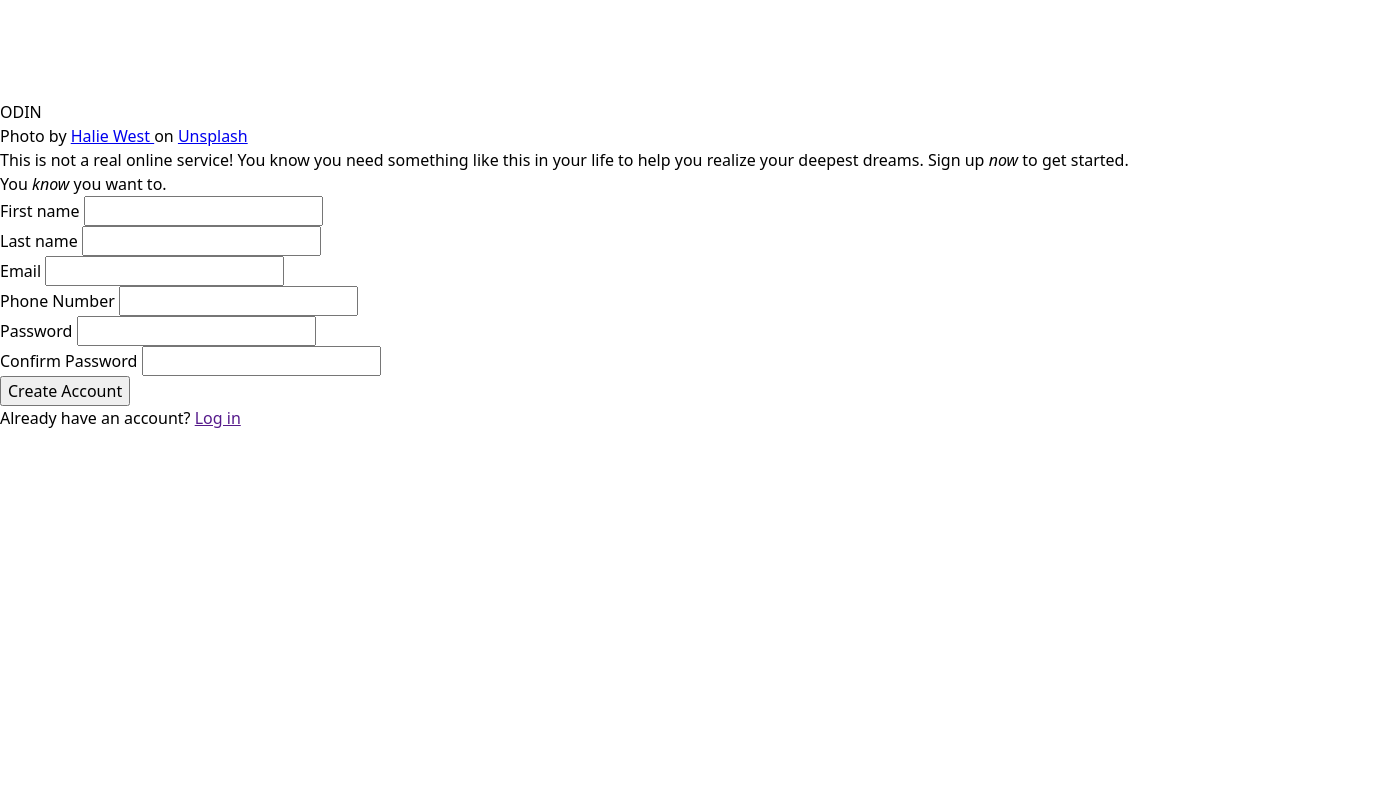
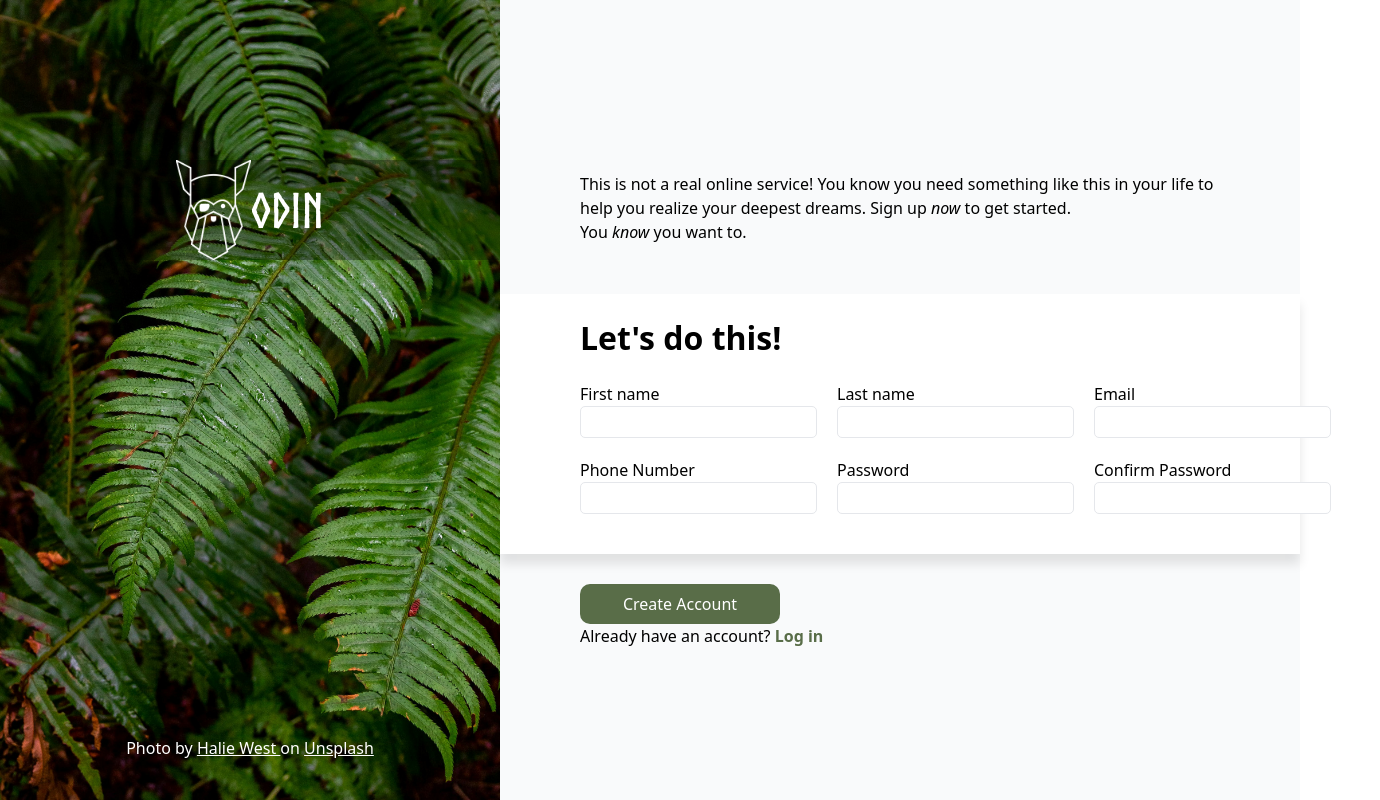
Before and after one commit to Huangphoux/odin-sigh_nap, a plain HTML site: page index.html in a window 1280 px wide. Shown: the whole page, 1380 px wide, since content can reach past the window. Drawn offline with Linux system fonts and the light colour scheme.

Commit message:
Begin styling

```diff
--- a/index.html
+++ b/index.html
@@ -38,6 +38,8 @@
                 <div>You <em>know</em> you want to.</div>
             </div>
             <div class="form">
+                <div>Let's do this!</div>
+
                 <form action="get">
                     <div>
                         <label for="first-name">First name</label>
--- a/style.css
+++ b/style.css
@@ -202,11 +202,11 @@ summary {
     display: list-item;
 }
 
-body {
+/* body {
     background-color: Canvas;
     color: CanvasText;
     color-scheme: light dark;
-}
+} */
 
 h1,
 h2,
@@ -274,3 +274,134 @@ h6 {
     font-family: norse;
     src: url(Norse-Bold.otf);
 }
+
+body {
+    display: flex;
+    flex-direction: row;
+    height: 100%;
+}
+
+/*  */
+/* LEFT */
+/*  */
+
+.left {
+    background-image: url(halie-west.jpg);
+    background-size: cover;
+    background-repeat: no-repeat;
+
+    width: 500px;
+
+    display: flex;
+    flex-direction: column;
+    justify-content: space-between;
+
+    height: 100vh;
+
+    flex-shrink: 0;
+
+    color: white;
+}
+
+.logo-container {
+    display: flex;
+    flex-direction: row;
+    justify-content: center;
+    align-items: center;
+
+    background-color: rgba(0, 0, 0, 30%);
+
+    position: relative;
+    top: 20%;
+}
+
+.logo-container span {
+    font-family: norse;
+    font-size: 3rem;
+}
+
+.credits {
+    align-self: center;
+
+    position: relative;
+    bottom: 5%;
+}
+
+.credits a {
+    color: inherit;
+}
+
+/*  */
+/* RIGHT */
+/*  */
+
+.right {
+    display: flex;
+    flex-direction: column;
+    justify-content: center;
+
+    gap: 30px;
+
+    background-color: #f9fafb;
+}
+
+.top {
+    padding: 20px 10%;
+}
+
+.form {
+    padding: 20px 10% 40px;
+    /* border: 1px solid CanvasText; */
+    box-shadow: 0 10px 10px rgb(0 0 0 / 0.1) ;
+
+    background-color: white;
+}
+
+form {
+    width: 800px;
+
+    display: flex;
+    flex-direction: row;
+    flex-wrap: wrap;
+
+    gap: 20px;
+}
+
+button {
+    background-color: #596D48;
+    color: White;
+    border: none;
+    padding: 2px 30px;
+
+    width: 200px;
+    height: 40px;
+
+    border-radius: 10px;
+}
+
+.login a {
+    text-decoration: none;
+    font-weight: bold;
+    color: #596D48;
+}
+
+form div {
+    display: flex;
+    flex-direction: column;
+}
+
+.form>div:first-child {
+    font-size: 2rem;
+    font-weight: bold;
+    margin-bottom: 20px;
+}
+
+input {
+    border: 1px solid #E5E7EB;
+    height: 2em;
+    border-radius: 5px;
+}
+
+.bottom {
+    padding: 0 10%;
+}
```
